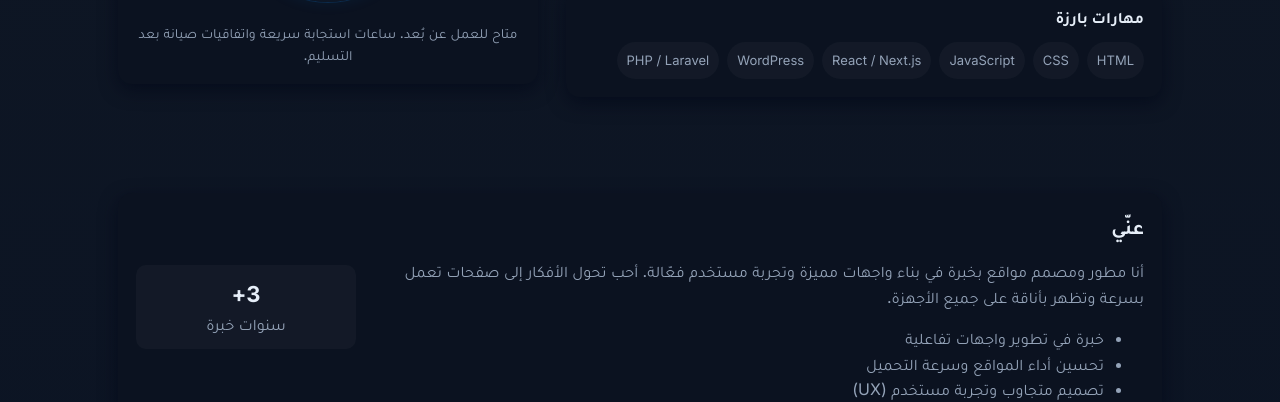
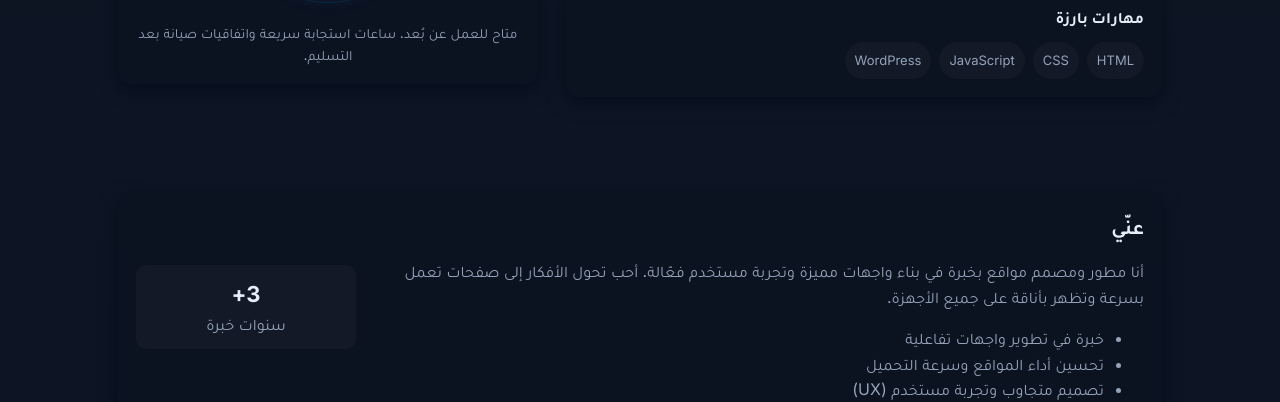
Before and after one commit to GroupMsBusiness/ms, a plain HTML site: page index.html in a window 1280 px wide. Shown: the part 404-806 px from the top of the page. Drawn offline with Linux system fonts and the light colour scheme.

Commit message:
Update index.html

```diff
--- a/index.html
+++ b/index.html
@@ -250,9 +250,8 @@
             <span class="skill">HTML</span>
             <span class="skill">CSS</span>
             <span class="skill">JavaScript</span>
-            <span class="skill">React / Next.js</span>
             <span class="skill">WordPress</span>
-            <span class="skill">PHP / Laravel</span>
+
           </div>
         </div>
       </div>
```
